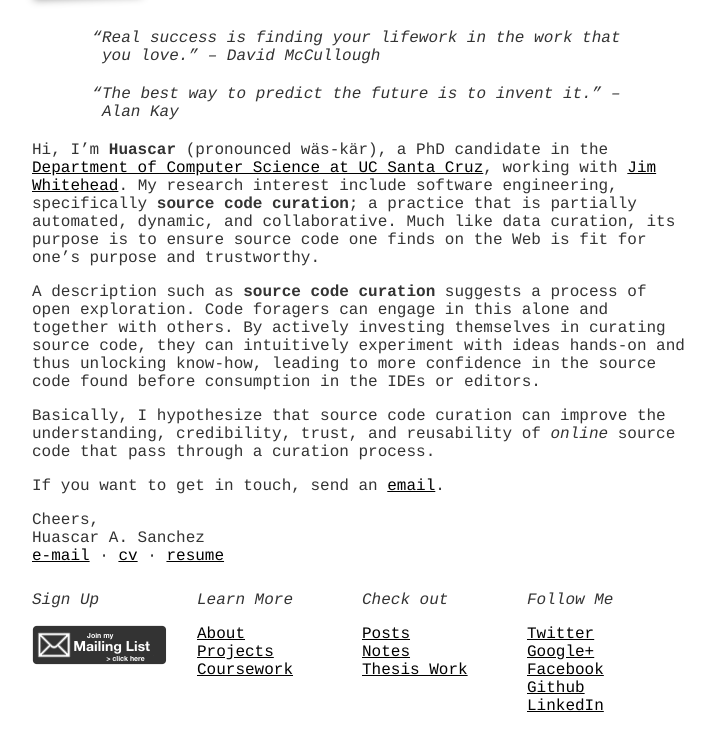
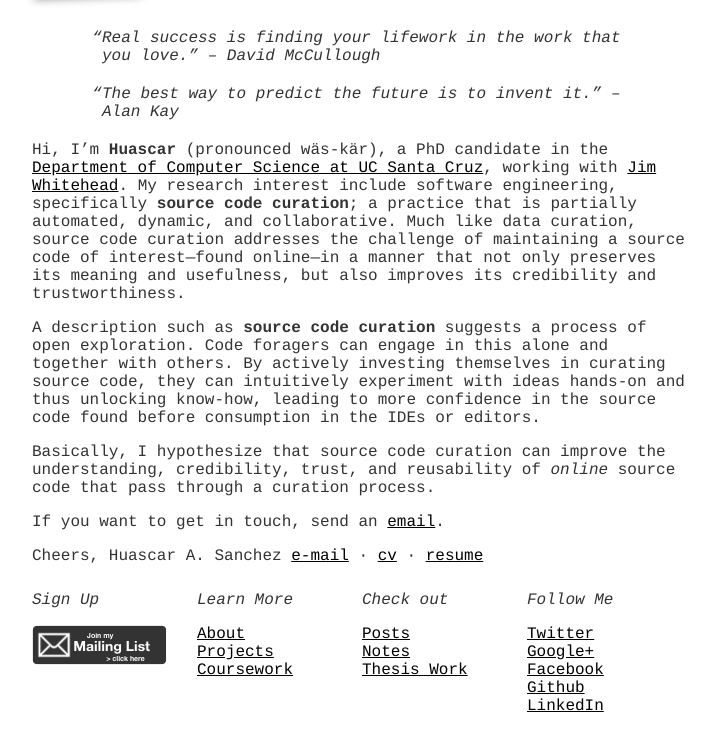
Before and after one commit to hsanchez/hsanchez.github.io, a Jekyll site: the page built from index.md, in a window 1280 px wide, cut to the strip 218-949 px from the top of the page. Shown: the whole strip, without its empty margins (278-993 px from the left). Built offline with Jekyll 4.4.1, drawn with Linux system fonts in a browser that asks for light colours; Markdown is read by kramdown in place of the engine named in the settings.

Commit message:
updating similarity between source code curation and data curation

```diff
--- a/index.md
+++ b/index.md
@@ -13,8 +13,7 @@
 Hi, I'm **Huascar** (pronounced wäs-kär), a PhD candidate in the [Department of Computer Science at
 UC Santa Cruz](http://cs.soe.ucsc.edu/), working with [Jim Whitehead](http://users.soe.ucsc.edu/~ejw/).
 My research interest include software engineering, specifically **source code curation**; a practice
-that is partially automated, dynamic, and collaborative. Much like data curation, its purpose is to
-ensure source code one finds on the Web is fit for one's purpose and trustworthy.
+that is partially automated, dynamic, and collaborative. Much like data curation, source code curation addresses the challenge of maintaining a source code of interest---found online---in a manner that not only preserves its meaning and usefulness, but also improves its credibility and trustworthiness.
 
 A description such as **source code curation** suggests a process of open exploration. Code foragers
 can engage in this alone and together with others. By actively investing themselves in curating
```
